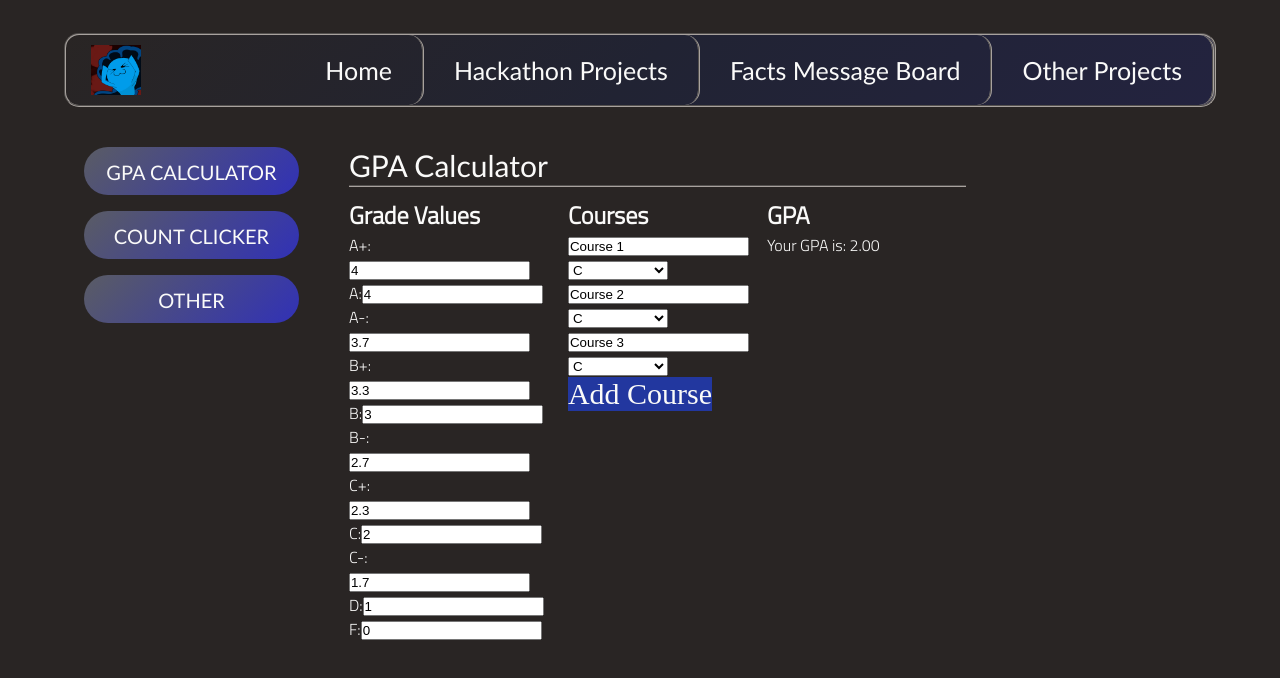
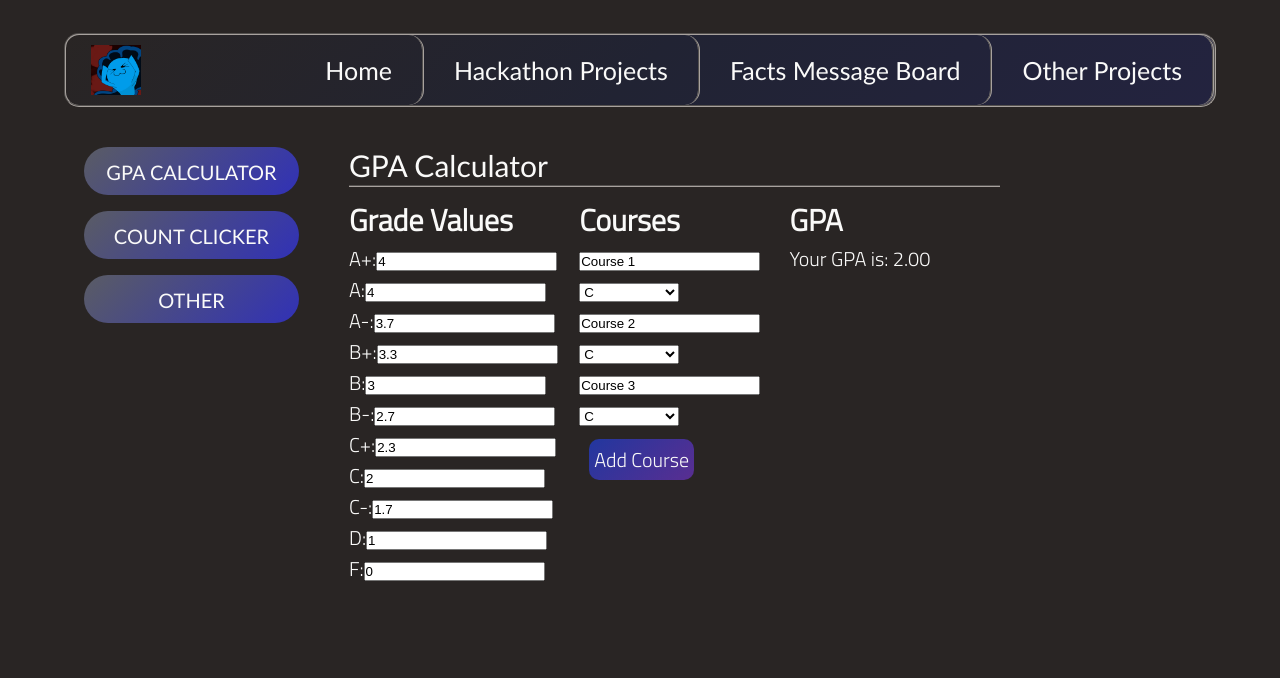
Before and after one commit to amrita-pasupuleti/Portfolio-Website, a React (Create React App) app: page /pages/Clicker in a window 1280 px wide. Shown: the top 678 px of the page. Built offline with nearby package versions, Linux system fonts and the light colour scheme; a web font is replaced by a local one.

Commit message:
updated grade calculator

```diff
--- a/src/pages/Clicker.js
+++ b/src/pages/Clicker.js
@@ -245,7 +245,9 @@ function Calculator() {
               </select>
             </div>
           ))}
-          <button onClick={addCourse}>Add Course</button>
+          <button className="addCourse" onClick={addCourse}>
+            Add Course
+          </button>
         </div>
 
         <div className="gpa-container">
--- a/src/pages/clicker.css
+++ b/src/pages/clicker.css
@@ -149,6 +149,7 @@ tbody td {
   display: flex;
   font-family: "Titillium Web";
   width: 100%;
+  font-size: 20px;
 }
 
 .calculator-container h2 {
@@ -166,6 +167,15 @@ tbody td {
   flex-basis: 33.33%;
 }
 
+.addCourse {
+  font-family: "Titillium Web" !important;
+  font-size: 20px !important;
+  margin: 10px;
+  padding: 5px;
+  border-radius: 10px;
+  background-image: linear-gradient(135deg, #22379f, #592e91);
+}
+
 .gpa-container {
   flex: 3;
   flex-basis: 33.33%;
```
